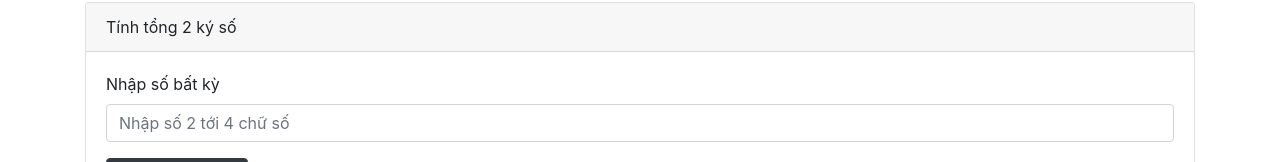
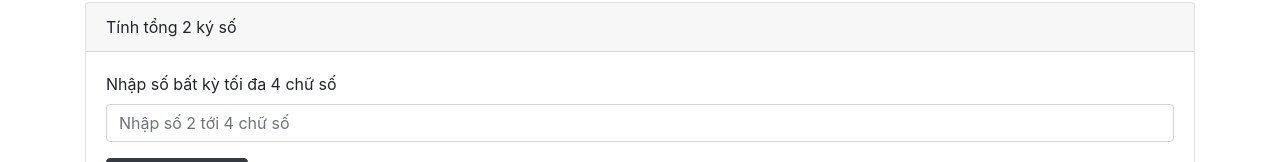
Before and after one commit to ThienBui1801/BC22_BTJS2_BuiQuyThien, a plain HTML site: page index.html in a window 1280 px wide. Shown: the part 1648-1810 px from the top of the page. Drawn offline with nearby package versions, Linux system fonts and the light colour scheme.

Commit message:
update html

```diff
--- a/index.html
+++ b/index.html
@@ -177,7 +177,7 @@
             <div class="card-header">Tính tổng 2 ký số</div>
             <div class="card-body">
               <div class="form-group">
-                <label>Nhập số bất kỳ</label>
+                <label>Nhập số bất kỳ tối đa 4 chữ số</label>
                 <input id="number" type="number" class="form-control" placeholder="Nhập số 2 tới 4 chữ số">
               </div>
               <button id="calc-sum" class="btn btn-dark">Tính tổng ký số</button>
```
